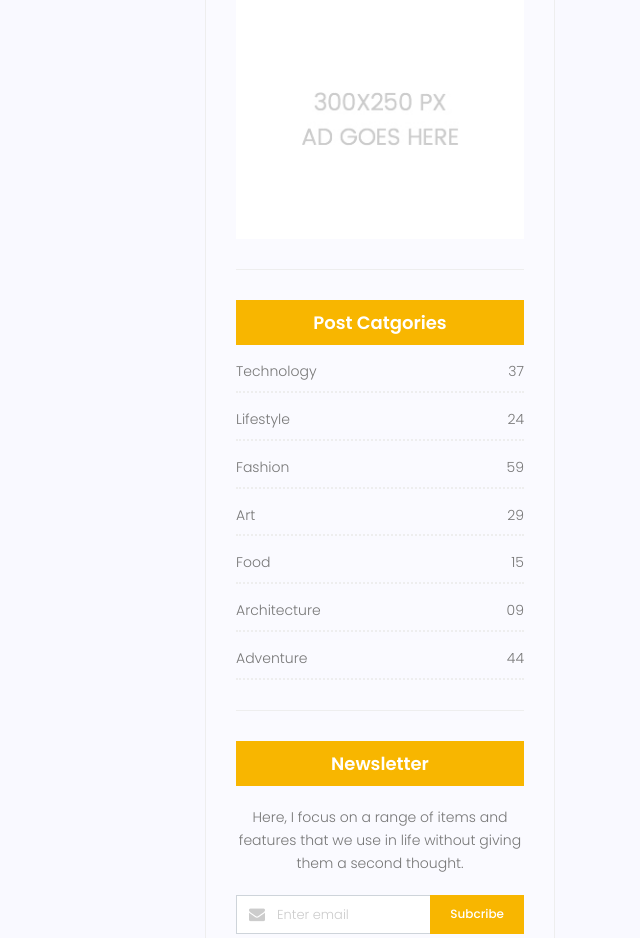
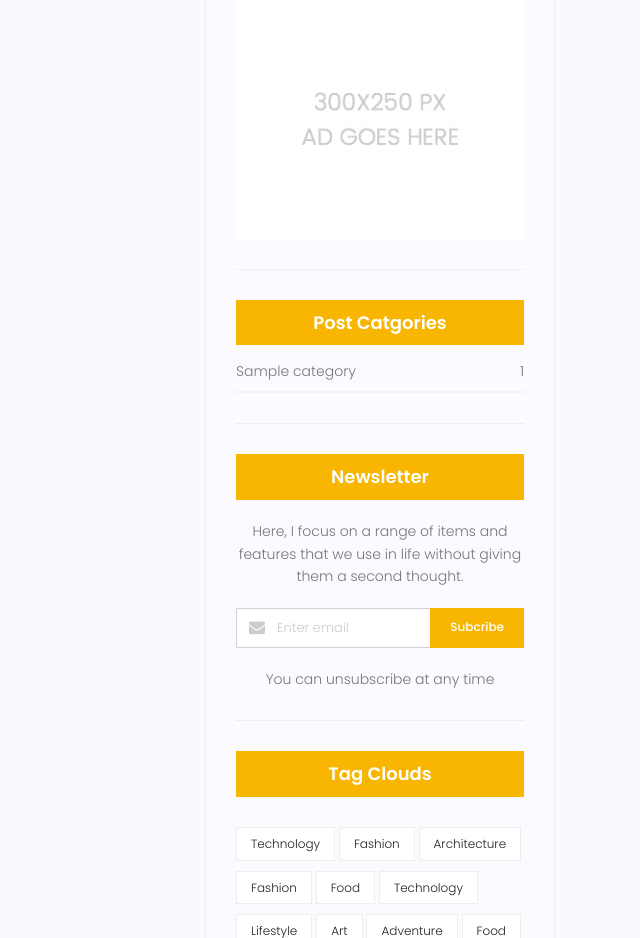
Before and after one commit to HesamArasteh13/travarl-website, a Django app: page /blog/ in a window 1280 px wide. Shown: the part 1996-2934 px from the top of the page, without its empty margins (640-1280 px from the left). Run offline with Django 5.2, Linux system fonts and the light colour scheme; tables that the repository leaves empty hold one stand-in row (values such as "Sample post"); grey boxes marked "Sample" are stand-in pictures; some libraries are stand-ins or nearby versions.

Commit message:
add postcategories inclusion tag and use it in bloghome.html

```diff
--- a/blog/templatetags/blog_tags.py
+++ b/blog/templatetags/blog_tags.py
@@ -1,5 +1,6 @@
 from django import template
 from blog.models import Post
+from blog.models import Category
 
 register = template.Library()
 
@@ -21,3 +22,12 @@ def snipets (value , arg=50):
 def latestposts ():
     posts = Post.objects.filter(status = 1).order_by('published_date')
     return {'posts':posts}
+
+@register.inclusion_tag('blog/blog-post-categories.html')
+def post_categories ():
+    posts = Post.objects.filter(status=1)
+    categories = Category.objects.all()
+    cat_dict = {}
+    for name in categories :
+        cat_dict[name] =  posts.filter(category=name).count()
+    return {'categories':cat_dict}
--- a/template/blog/blog-home.html
+++ b/template/blog/blog-home.html
@@ -229,55 +229,9 @@
 			                        </form>
 								</div>
 								{% include 'blog/blog-writer.html' %}
-								{% latestposts %}
+<!-- inclusion-tag	-->	     	{% latestposts %}
 								{% include 'blog/blog-adds.html' %}
-								<div class="single-sidebar-widget post-category-widget">
-									<h4 class="category-title">Post Catgories</h4>
-									<ul class="cat-list">
-										<li>
-											<a href="#" class="d-flex justify-content-between">
-												<p>Technology</p>
-												<p>37</p>
-											</a>
-										</li>
-										<li>
-											<a href="#" class="d-flex justify-content-between">
-												<p>Lifestyle</p>
-												<p>24</p>
-											</a>
-										</li>
-										<li>
-											<a href="#" class="d-flex justify-content-between">
-												<p>Fashion</p>
-												<p>59</p>
-											</a>
-										</li>
-										<li>
-											<a href="#" class="d-flex justify-content-between">
-												<p>Art</p>
-												<p>29</p>
-											</a>
-										</li>
-										<li>
-											<a href="#" class="d-flex justify-content-between">
-												<p>Food</p>
-												<p>15</p>
-											</a>
-										</li>
-										<li>
-											<a href="#" class="d-flex justify-content-between">
-												<p>Architecture</p>
-												<p>09</p>
-											</a>
-										</li>
-										<li>
-											<a href="#" class="d-flex justify-content-between">
-												<p>Adventure</p>
-												<p>44</p>
-											</a>
-										</li>
-									</ul>
-								</div>
+<!-- inclusion-tag	-->			{% post_categories %}
 								<div class="single-sidebar-widget newsletter-widget">
 									<h4 class="newsletter-title">Newsletter</h4>
 									<p>
--- /dev/null
+++ b/template/blog/blog-post-categories.html
@@ -0,0 +1,13 @@
+<div class="single-sidebar-widget post-category-widget">
+    <h4 class="category-title">Post Catgories</h4>
+    <ul class="cat-list">
+        {% for name,count in categories.items %}
+        <li>
+            <a href="#" class="d-flex justify-content-between">
+                <p>{{name}}</p>
+                <p>{{count}}</p>
+            </a>
+        </li>
+        {% endfor %}
+    </ul>
+</div>
```
Also changed, not shown: template/blog/blog-single.html (+2 -48 lines).
